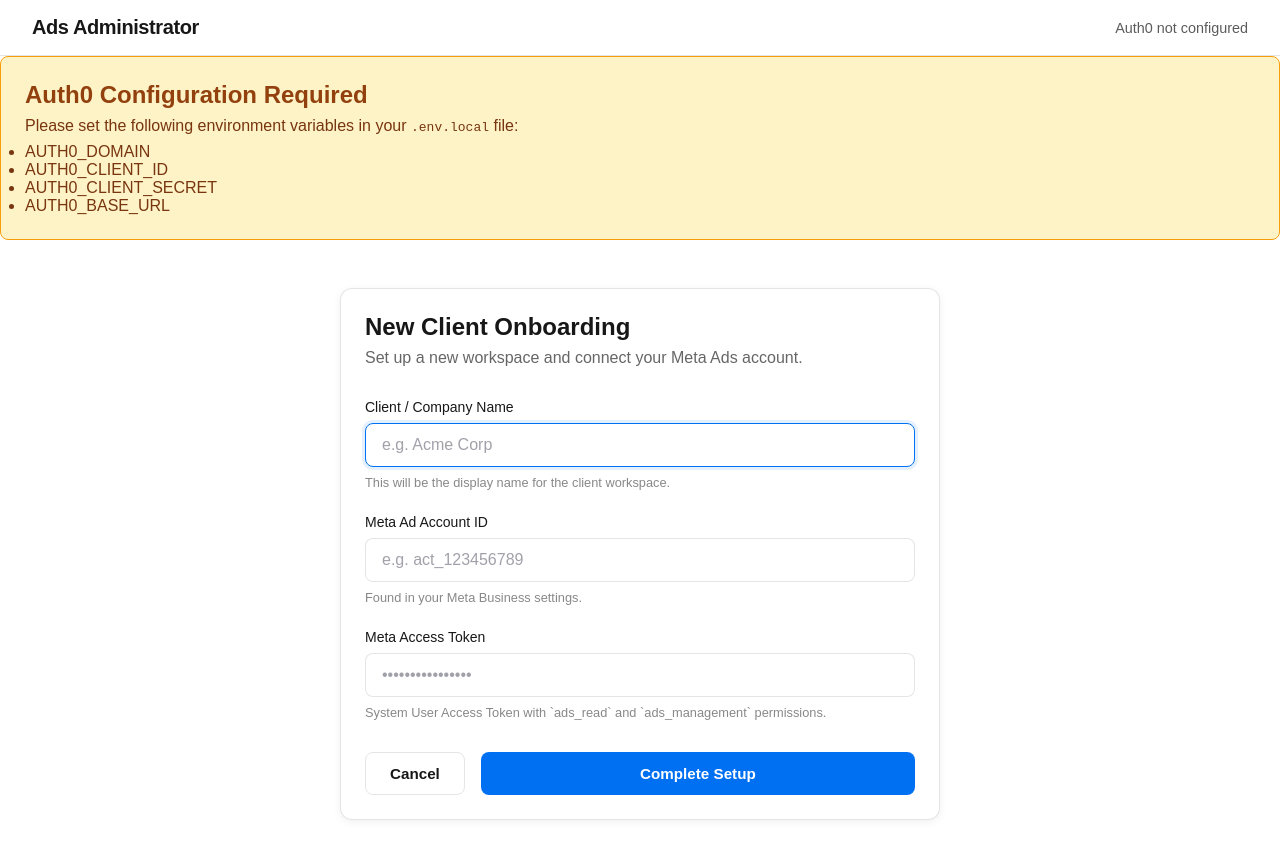
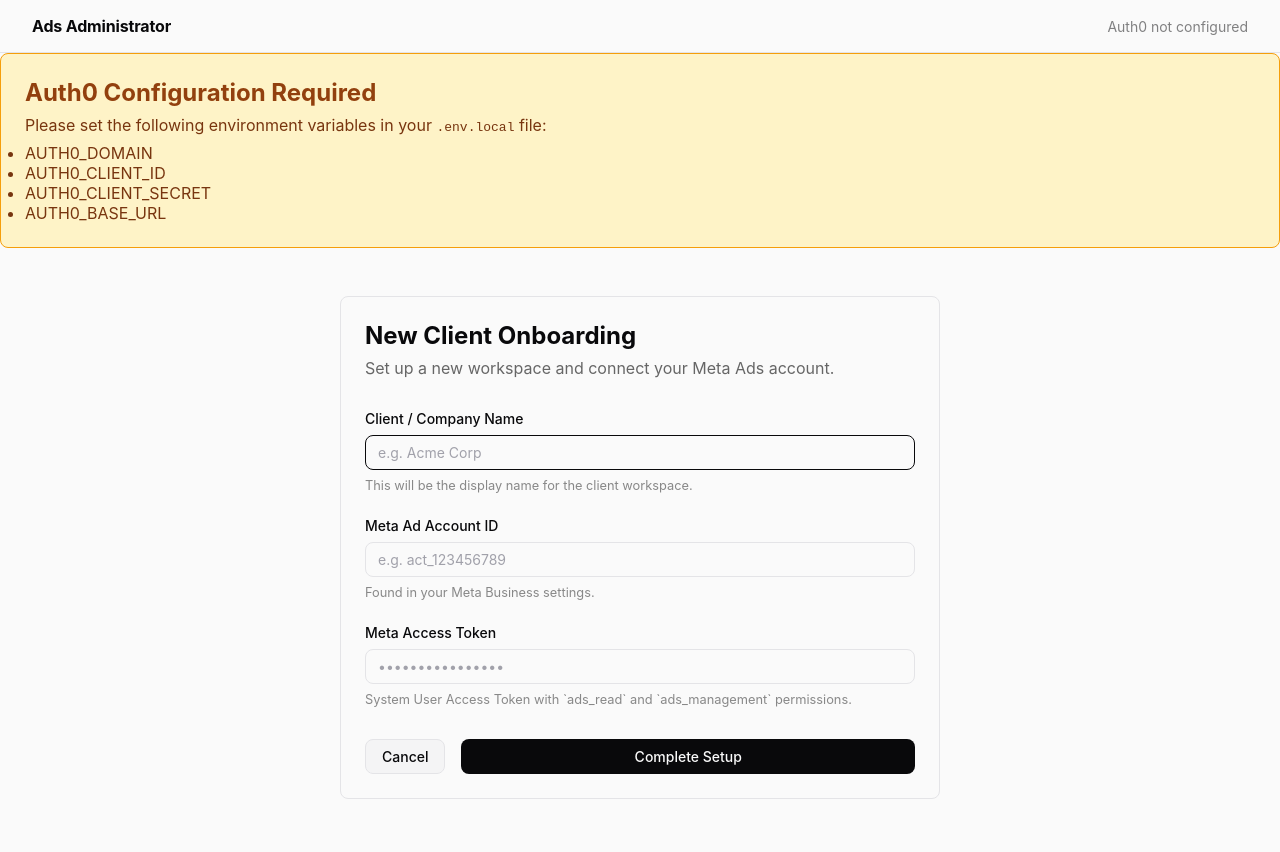
Before and after one commit to dev-ai-automation/ads-administrator, a Next.js app in the folder frontend/: page /dashboard/clients/new in a window 1280 px wide. After the commit the page ends 831 px from the top, so only its background shows below. Built offline with nearby package versions, Linux system fonts and the light colour scheme; no server answers.

Commit message:
fix: Resolution of datetime validation and restored metrics route + modern minimalist UI overhaul

```diff
--- a/frontend/src/app/dashboard/layout.module.scss
+++ b/frontend/src/app/dashboard/layout.module.scss
@@ -7,16 +7,14 @@
 }
 
 .header {
-  background: $background-light;
-  border-bottom: 1px solid rgba(0,0,0,0.1);
-  color: $foreground-light;
+  background: var(--background);
+  border-bottom: 1px solid var(--border);
+  color: var(--foreground);
   padding: 1rem 0;
-
-  @media (prefers-color-scheme: dark) {
-    background: $background-dark;
-    color: $foreground-dark;
-    border-bottom-color: rgba(255,255,255,0.1);
-  }
+  position: sticky;
+  top: 0;
+  z-index: 50;
+  backdrop-filter: blur(8px);
 }
 
 .nav {
@@ -30,24 +28,28 @@
 }
 
 .logo {
-  font-size: 1.25rem;
-  letter-spacing: -0.02em;
-  font-weight: 700;
+  font-size: 1rem;
+  letter-spacing: -0.01em;
+  font-weight: 600;
+  display: flex;
+  align-items: center;
+  gap: 0.5rem;
 }
 
 .navLinks {
   display: flex;
   list-style: none;
-  gap: 2rem;
+  gap: 1.5rem;
   margin: 0;
   padding: 0;
 }
 
 .navLinks a {
   color: var(--foreground);
-  opacity: 0.7;
+  opacity: 0.5;
   text-decoration: none;
   font-weight: 500;
+  font-size: 0.875rem;
   transition: opacity 0.2s ease;
 
   &:hover {
@@ -62,28 +64,23 @@
 }
 
 .user span {
-  opacity: 0.7;
-  font-size: 0.9rem;
+  opacity: 0.5;
+  font-size: 0.875rem;
 }
 
 .logout {
   color: inherit;
   text-decoration: none;
-  padding: 0.5rem 1rem;
-  border: 1px solid rgba(0,0,0,0.1);
-  border-radius: 6px;
-  font-size: 0.875rem;
+  padding: 0.375rem 0.75rem;
+  border: 1px solid var(--border);
+  border-radius: $radius-base;
+  font-size: 0.75rem;
+  font-weight: 500;
   transition: all 0.2s ease;
 
   &:hover {
-    background: rgba(0,0,0,0.05);
-  }
-
-  @media (prefers-color-scheme: dark) {
-    border-color: rgba(255,255,255,0.1);
-    &:hover {
-      background: rgba(255,255,255,0.05);
-    }
+    background: var(--accent);
+    border-color: var(--foreground);
   }
 }
 
--- a/frontend/src/components/ui/Button.module.scss
+++ b/frontend/src/components/ui/Button.module.scss
@@ -4,54 +4,53 @@
   display: inline-flex;
   align-items: center;
   justify-content: center;
-  padding: 0.75rem 1.5rem;
-  border-radius: 8px;
-  font-weight: 600;
+  padding: 0.5rem 1rem;
+  border-radius: $radius-base;
+  font-weight: 500;
   cursor: pointer;
-  transition: all 0.2s;
-  border: none;
+  transition: all 0.15s ease;
+  border: 1px solid transparent;
   font-family: inherit;
-  font-size: 0.95rem;
+  font-size: 0.875rem; // Compact modern size
+  gap: 0.5rem;
 
   &:disabled {
-    opacity: 0.6;
+    opacity: 0.5;
     cursor: not-allowed;
   }
 }
 
 .primary {
-  background: $primary-color;
-  color: white;
+  background: var(--foreground);
+  color: var(--background);
 
   &:hover:not(:disabled) {
-    filter: brightness(1.1);
-    transform: translateY(-1px);
-    box-shadow: 0 4px 6px rgba($primary-color, 0.25);
+    opacity: 0.9;
+  }
+
+  &:active:not(:disabled) {
+    transform: scale(0.98);
   }
 }
 
 .secondary {
-  background: transparent;
-  border: 1px solid #e5e5e5;
+  background: var(--accent);
   color: var(--foreground);
+  border-color: var(--border);
 
   &:hover:not(:disabled) {
-    background: rgba(0,0,0,0.05);
-  }
-
-  @media (prefers-color-scheme: dark) {
-    border-color: #333;
-    &:hover:not(:disabled) {
-      background: rgba(255,255,255,0.05);
-    }
+    background: transparent;
+    border-color: var(--foreground);
   }
 }
 
 .danger {
-  background: $error-color;
-  color: white;
+  background: #fee2e2;
+  color: #ef4444;
+  border-color: #fca5a5;
 
   &:hover:not(:disabled) {
-    filter: brightness(1.1);
+    background: #ef4444;
+    color: white;
   }
 }
--- a/frontend/src/components/ui/Card.module.scss
+++ b/frontend/src/components/ui/Card.module.scss
@@ -2,21 +2,20 @@
 
 .card {
   background: var(--background);
-  border-radius: 12px;
+  border-radius: $radius-base;
   padding: 1.5rem;
-  box-shadow: 0 2px 8px rgba(0, 0, 0, 0.06);
-  border: 1px solid rgba(0, 0, 0, 0.1);
-  transition: transform 0.2s ease, box-shadow 0.2s ease;
+  border: 1px solid var(--border);
+  transition: border-color 0.2s ease;
   overflow: hidden;
 
   @media (prefers-color-scheme: dark) {
-    background: #111;
-    border-color: #333;
-    box-shadow: 0 4px 6px -1px rgba(0, 0, 0, 0.5);
+    background: #0c0c0e; // Slightly lighter than background
   }
 
   &:hover {
-    transform: translateY(-2px);
-    box-shadow: 0 10px 15px -3px rgba(0, 0, 0, 0.1);
+    border-color: var(--foreground);
+    @media (prefers-color-scheme: light) {
+      border-color: $zinc-300;
+    }
   }
 }
--- a/frontend/src/components/ui/Input.module.scss
+++ b/frontend/src/components/ui/Input.module.scss
@@ -2,49 +2,30 @@
 
 .input {
   width: 100%;
-  padding: 0.75rem 1rem;
-  background: white;
-  border: 1px solid rgba(0,0,0,0.1);
-  border-radius: 8px;
-  color: #171717;
-  font-size: 1rem;
+  padding: 0.5rem 0.75rem;
+  background: transparent;
+  border: 1px solid var(--border);
+  border-radius: $radius-base;
+  color: var(--foreground);
+  font-size: 0.875rem;
   transition: all 0.2s;
   font-family: inherit;
 
   &::placeholder {
-    color: #a1a1aa;
+    color: $zinc-400;
   }
 
   &:focus {
     outline: none;
-    border-color: $primary-color;
-    box-shadow: 0 0 0 3px rgba($primary-color, 0.1);
+    border-color: var(--foreground);
   }
 
   &:disabled {
-    background: #f5f5f5;
     cursor: not-allowed;
-    opacity: 0.7;
-  }
-
-  @media (prefers-color-scheme: dark) {
-    background: rgba(255,255,255,0.05);
-    border-color: rgba(255,255,255,0.1);
-    color: #ededed;
-
-    &:focus {
-       box-shadow: 0 0 0 3px rgba($primary-color, 0.25);
-    }
-
-    &:disabled {
-      background: rgba(255,255,255,0.02);
-    }
+    opacity: 0.5;
   }
 
   &.error {
     border-color: $error-color;
-    &:focus {
-       box-shadow: 0 0 0 3px rgba($error-color, 0.1);
-    }
   }
 }
--- a/frontend/src/lib/schemas/client.ts
+++ b/frontend/src/lib/schemas/client.ts
@@ -76,8 +76,8 @@ export const ClientResponseSchema = ClientBaseSchema.merge(
 ).extend({
   id: z.number().int().positive(),
   config: z.record(z.string(), z.unknown()),
-  created_at: z.string().datetime(),
-  updated_at: z.string().datetime().nullable().optional(),
+  created_at: z.string(),
+  updated_at: z.string().nullable().optional(),
 });
 
 /**
--- a/frontend/src/lib/schemas/metric.ts
+++ b/frontend/src/lib/schemas/metric.ts
@@ -58,7 +58,7 @@ export const MetricResponseSchema = MetricBaseSchema.extend({
   id: z.number().int().positive(),
   client_id: z.number().int().positive(),
   raw_data: z.record(z.string(), z.unknown()),
-  created_at: z.string().datetime(),
+  created_at: z.string(),
 });
 
 /**
@@ -77,8 +77,8 @@ export const MetricListResponseSchema = z.object({
 export const MetricSummarySchema = z.object({
   client_id: z.number().int().positive(),
   platform: z.string(),
-  date_from: z.string().datetime(),
-  date_to: z.string().datetime(),
+  date_from: z.string(),
+  date_to: z.string(),
   total_impressions: z.number().int().nonnegative(),
   total_clicks: z.number().int().nonnegative(),
   total_spend: z.number().nonnegative(),
--- a/frontend/src/styles/globals.scss
+++ b/frontend/src/styles/globals.scss
@@ -3,12 +3,16 @@
 :root {
   --background: #{$background-light};
   --foreground: #{$foreground-light};
+  --border: #{$border-light};
+  --accent: #{$zinc-100};
 }
 
 @media (prefers-color-scheme: dark) {
   :root {
     --background: #{$background-dark};
     --foreground: #{$foreground-dark};
+    --border: #{$border-dark};
+    --accent: #{$zinc-900};
   }
 }
 
@@ -16,12 +20,23 @@ html,
 body {
   max-width: 100vw;
   overflow-x: hidden;
+  background: var(--background);
+  color: var(--foreground);
 }
 
 body {
-  color: var(--foreground);
-  background: var(--background);
-  font-family: Arial, Helvetica, sans-serif;
+  font-family:
+    'Inter',
+    -apple-system,
+    BlinkMacSystemFont,
+    'Segoe UI',
+    Roboto,
+    Oxygen,
+    Ubuntu,
+    Cantarell,
+    'Open Sans',
+    'Helvetica Neue',
+    sans-serif;
   -webkit-font-smoothing: antialiased;
   -moz-osx-font-smoothing: grayscale;
 }
--- a/frontend/src/styles/variables.scss
+++ b/frontend/src/styles/variables.scss
@@ -1,17 +1,38 @@
-// Colors
-$background-light: #ffffff;
-$foreground-light: #171717;
+// Ultra-Minimalist Design System (inspired by Modern Web)
 
-$background-dark: #0a0a0a;
-$foreground-dark: #ededed;
+// Colors - Zinc Palette
+$zinc-50: #fafafa;
+$zinc-100: #f4f4f5;
+$zinc-200: #e4e4e7;
+$zinc-300: #d4d4d8;
+$zinc-400: #a1a1aa;
+$zinc-500: #71717a;
+$zinc-600: #52525b;
+$zinc-700: #3f3f46;
+$zinc-800: #27272a;
+$zinc-900: #18181b;
+$zinc-950: #09090b;
 
-$primary-color: #0070f3; // Next.js blue style
+// Semantic Colors
+$background-light: $zinc-50;
+$foreground-light: $zinc-950;
+
+$background-dark: $zinc-950;
+$foreground-dark: $zinc-50;
+
+$primary-color: $zinc-900;
+$primary-foreground: $zinc-50;
+
 $error-color: #ef4444;
-$success-color: #22c55e;
+$success-color: #10b981;
 $warning-color: #f59e0b;
 
-// Spacing
-$spacing-unit: 8px;
+$border-light: $zinc-200;
+$border-dark: $zinc-800;
+
+// Layout
+$radius-base: 0.5rem;
+$radius-lg: 0.75rem;
 
 // Breakpoints
 $mobile: 640px;
```
Also changed, not shown: frontend/src/app/dashboard/metrics/page.tsx (added, +77 -0 lines), frontend/src/components/ui/Badge.module.scss (+23 -17 lines).
